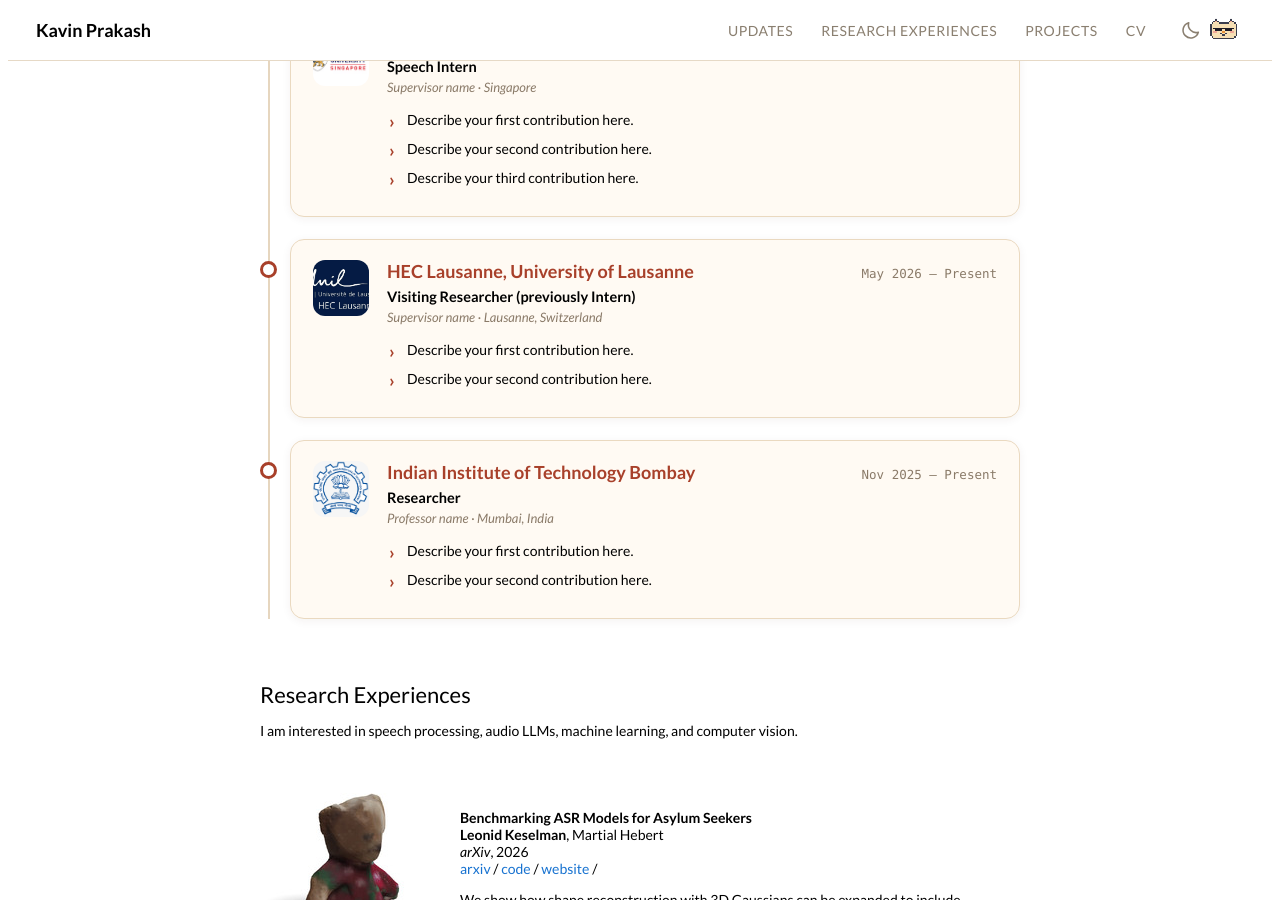
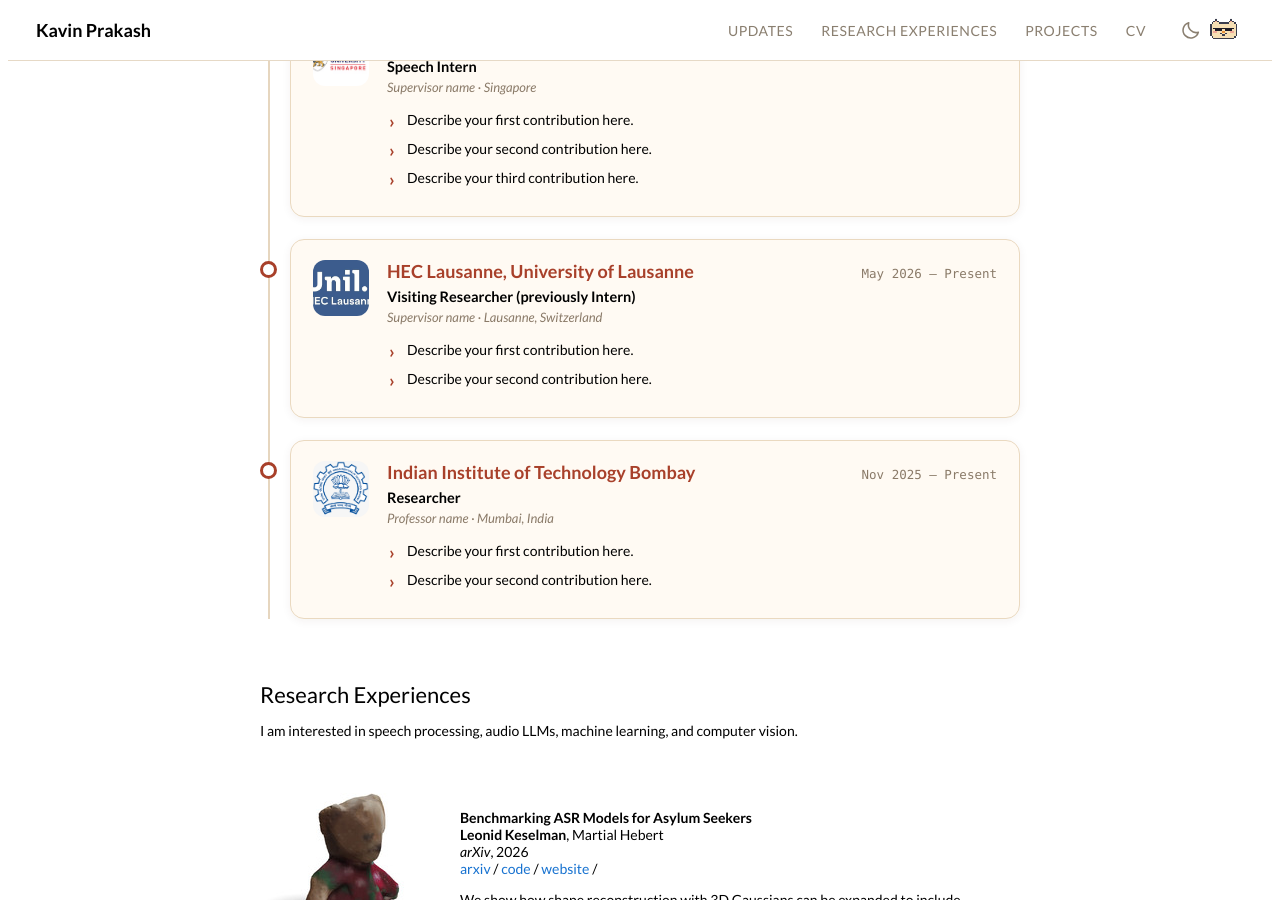
Before and after one commit to kavin0301p/kavin0301p.github.io, a Jekyll site: the page built from _posts/2023-08-28-3dgaussians.markdown, in a window 1280 px wide and 900 px high, scrolled down 775 px. Built offline with Jekyll 4.4.1, drawn with Linux system fonts in a browser that asks for light colours.

Commit message:
Update default.html

```diff
--- a/_layouts/default.html
+++ b/_layouts/default.html
@@ -216,7 +216,7 @@
           <div class="exp-card">
             <div class="exp-logo">
               <span>UNIL</span>
-              <img src="images/UNIL HEC Logo.png" alt="University of Lausanne logo" onerror="this.remove()">
+              <img src="images/Unil_hec_lo.png" alt="University of Lausanne logo" onerror="this.remove()">
             </div>
             <div class="exp-body">
               <div class="exp-top">
```
